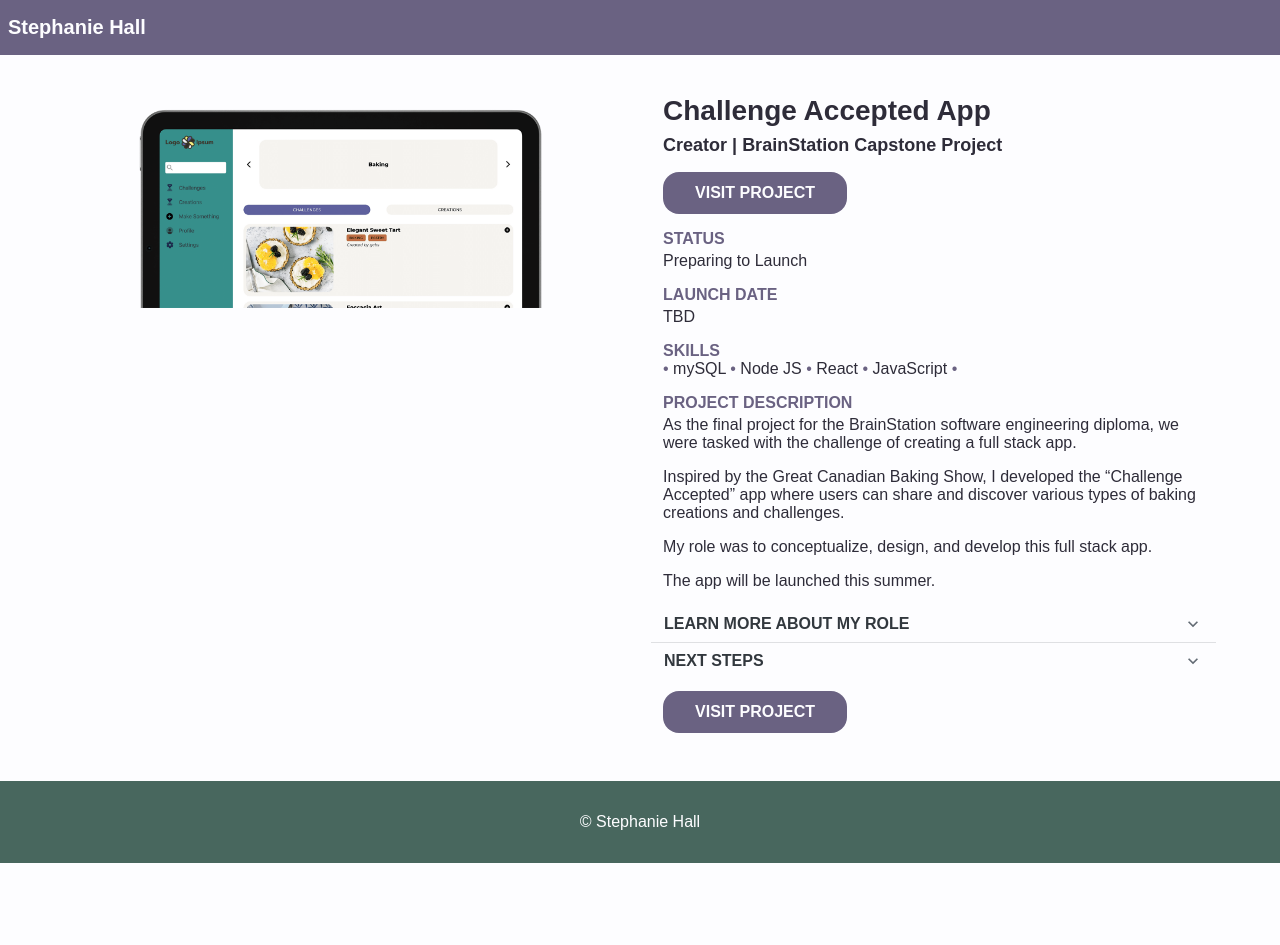
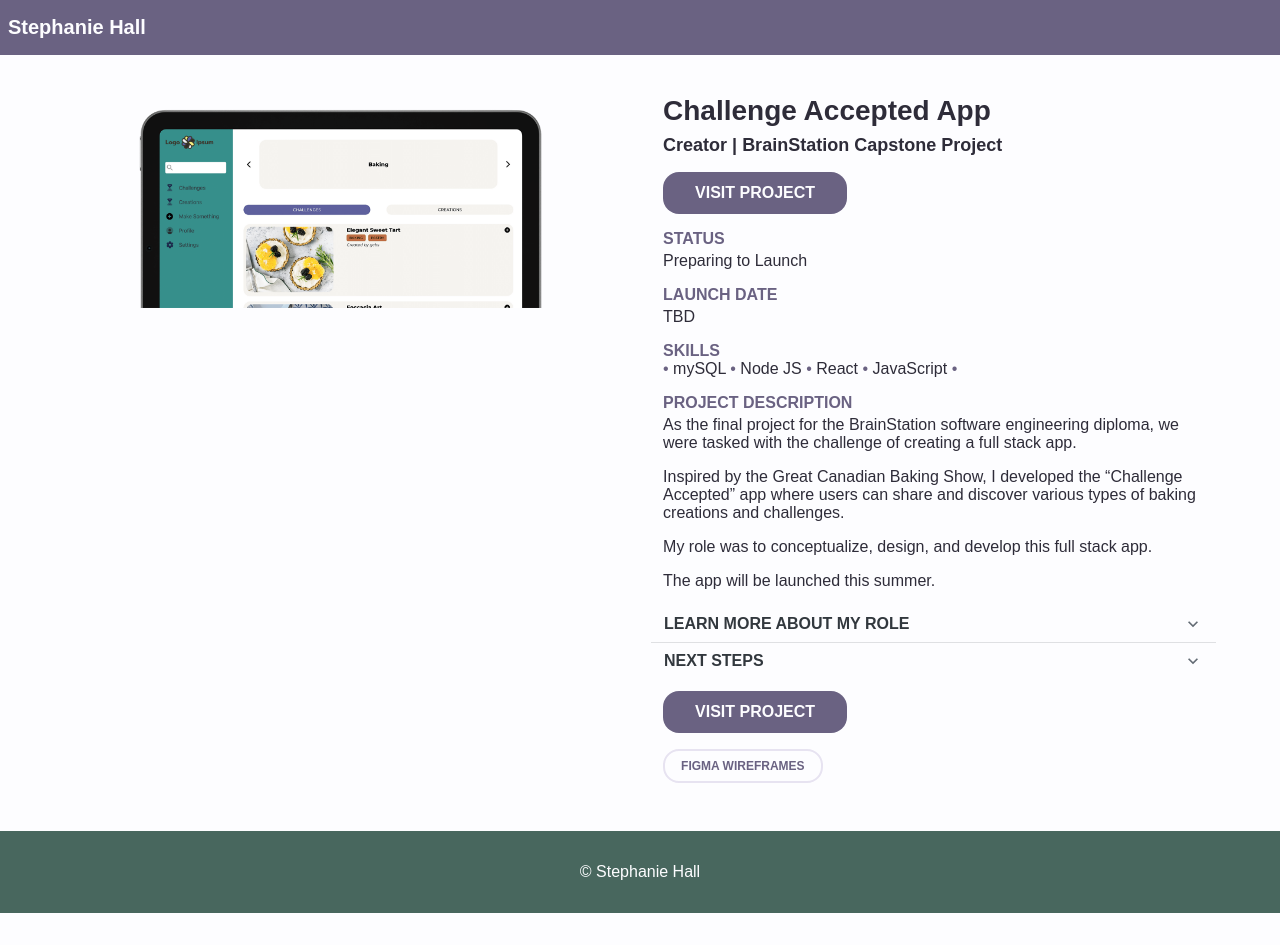
Before and after one commit to stephlyanie/portfolio, a React (Create React App) app: page /challenge-accepted/ in a window 1280 px wide. Before the commit the page ends 895 px from the top, so only its background shows below. Built offline with nearby package versions, Linux system fonts and the light colour scheme; the HTML template or start-up script is replaced by a standard one.

Commit message:
Fixed supporting links bug

```diff
--- a/src/pages/Projects/SingleProjectPage.jsx
+++ b/src/pages/Projects/SingleProjectPage.jsx
@@ -99,9 +99,9 @@
         <a href={projectObj.projectURL} className="button project__button" target="_blank">
                       Visit Project
                     </a>
-        {projectObj.SupportingLinksList ? (
+        {projectObj.supportingLinksList ? (
           <div className="project__supporting-links-list">
-              {projectObj.SupportingLinksList.map((supportingLink) => {
+              {projectObj.supportingLinksList.map((supportingLink) => {
                 return (
                     <a href={supportingLink.url} className="button button-alt project__button" target="_blank">
                       {supportingLink.urlName}
```
